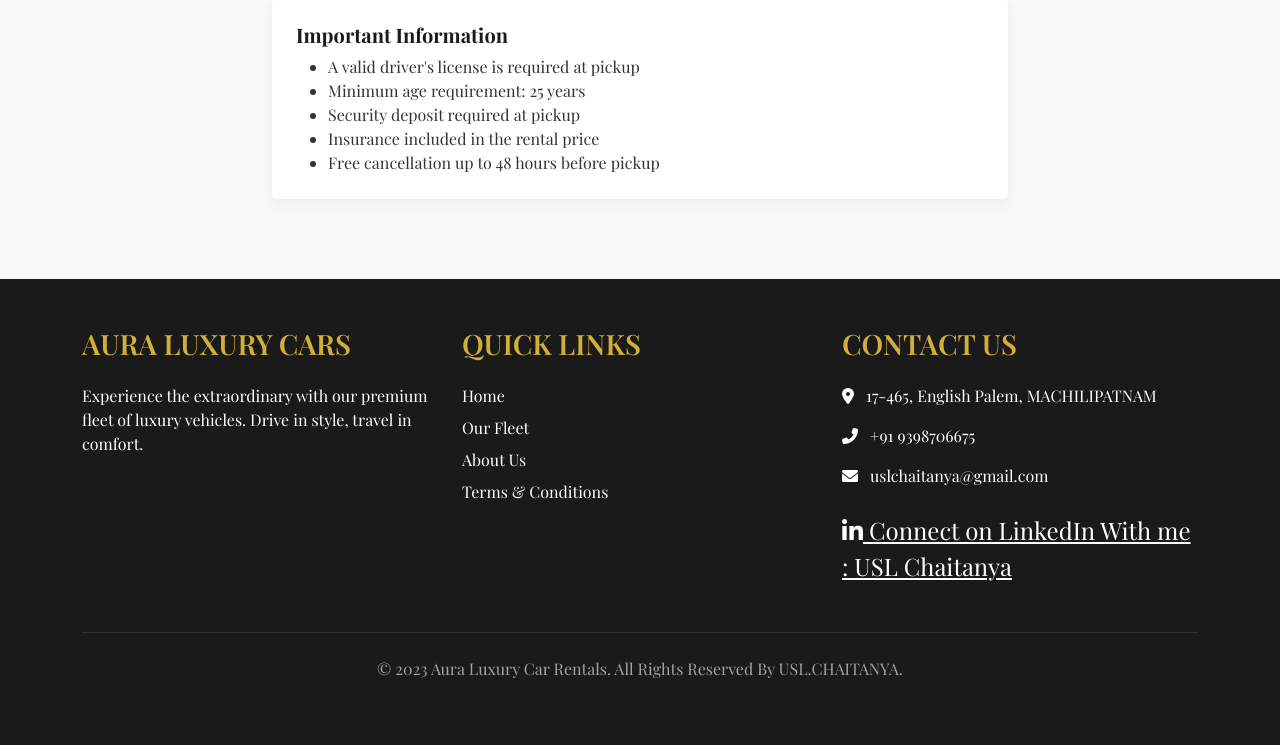
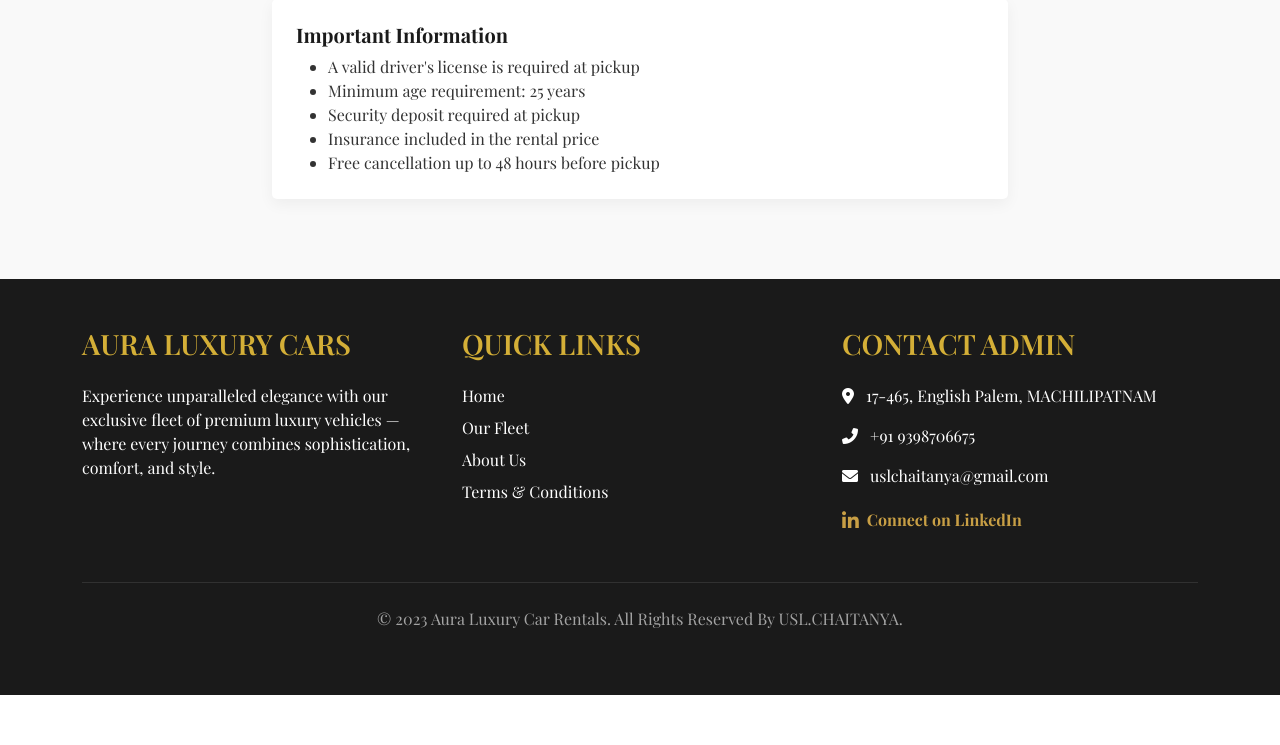
Before and after one commit to 2300031193/Aura, a Django app: page /cars/1/booking/ in a window 1280 px wide. Shown: the part 726-1471 px from the top of the page. After the commit the page ends 1421 px from the top, so only its background shows below. Run offline with Django 4.2, Linux system fonts and the light colour scheme; a user stored in the database is signed in; data comes from the database, SQL or seed files in the repository.

Commit message:
Update base.html

```diff
--- a/templates/base.html
+++ b/templates/base.html
@@ -134,7 +134,7 @@
             <div class="row">
                 <div class="col-md-4">
                     <h3 class="footer-title">AURA LUXURY CARS</h3>
-                    <p>Experience the extraordinary with our premium fleet of luxury vehicles. Drive in style, travel in comfort.</p>
+                    <p>Experience unparalleled elegance with our exclusive fleet of premium luxury vehicles — where every journey combines sophistication, comfort, and style.</p>
 
                 </div>
                 <div class="col-md-4">
@@ -148,17 +148,19 @@
                     </div>
                 </div>
                 <div class="col-md-4">
-                    <h3 class="footer-title">CONTACT US</h3>
+                    <h3 class="footer-title">CONTACT ADMIN</h3>
                     <div class="footer-links">
                         <p><i class="fas fa-map-marker-alt me-2"></i> 17-465, English Palem, MACHILIPATNAM</p>
                         <p><i class="fas fa-phone-alt me-2"></i> +91 9398706675</p>
                         <p><i class="fas fa-envelope me-2"></i> uslchaitanya@gmail.com</p>
                     </div>
-                    <div class="social-icons">
-    <a href="www.linkedin.com/in/sai-lakshmi-chaitanya-ummadisetti-2b756b286" target="_blank">
-        <i class="fab fa-linkedin-in"></i> Connect on LinkedIn With me : USL Chaitanya
+                <div class="social-icons" style="margin-top: 20px;">
+    <a href="https://www.linkedin.com/in/sai-lakshmi-chaitanya-ummadisetti-2b756b286" target="_blank"
+       style="color: #c89f45; text-decoration: none; font-weight: bold; font-size: 1rem; display: inline-flex; align-items: center; gap: 8px;">
+        <i class="fab fa-linkedin-in" style="font-size: 1.2rem;"></i> Connect on LinkedIn
     </a>
 </div>
+
 
                 </div>
             </div>
```
